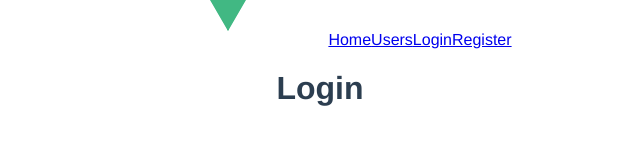
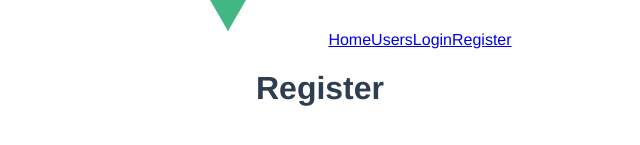
Before and after one commit to DevDemba/api-node-test, a Vue app in the folder Front/vue-project/: page /#/login in a window 1280 px wide. Shown: the part 215-360 px from the top of the page, without its empty margins (320-960 px from the left). Built offline with nearby package versions, Linux system fonts and the light colour scheme.

Commit message:
update vue login and users

```diff
--- a/Front/vue-project/src/components/Login.vue
+++ b/Front/vue-project/src/components/Login.vue
@@ -1,6 +1,6 @@
 <template>
-  <div class="login">
-    <h1> Login </h1>
+  <div class="Login">
+    <h1> Register </h1>
   </div>
 </template>
 
--- a/Front/vue-project/src/components/Users.vue
+++ b/Front/vue-project/src/components/Users.vue
@@ -2,7 +2,7 @@
   <div>
     <button @click="getUsers">Get Users</button>
     <ul v-for="user in users" :key="user.id">
-       <li>{{ user.name }} - {{ user.password }}</li>
+       <li> {{ user.name }} - {{ user.password }} </li>
     </ul>
   </div>
 </template>
@@ -25,7 +25,7 @@ export default {
         })
         .catch(e => {
           this.errors = e
-        })
+        });
     },
     updateUsers: function () {
         HTTP.post('/users:id')
@@ -34,7 +34,7 @@ export default {
          })
          .catch(e => {
              this.errors = e
-         })
+         });
     }
   }
 }
```
